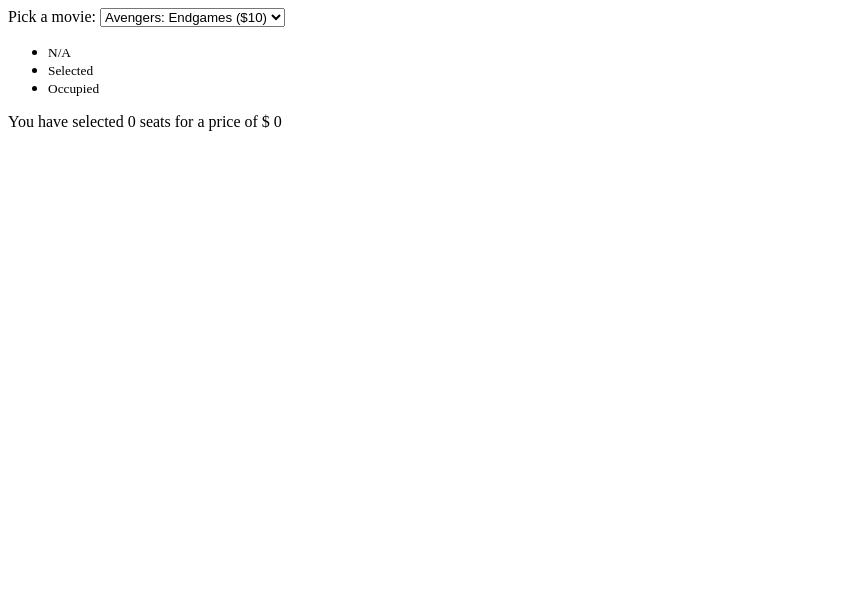
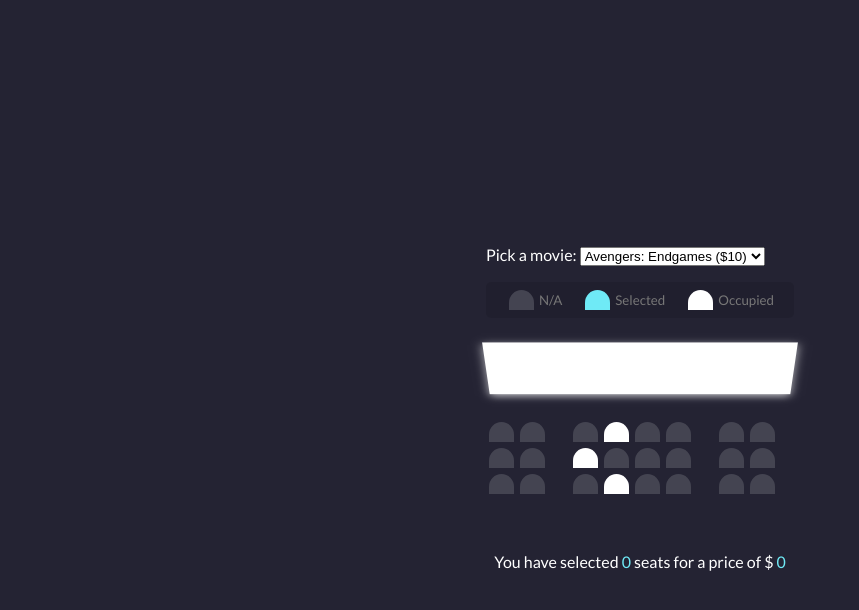
Before and after one commit to KarolinaZaw/20-Web-Projects-in-Vanilla-JS, a plain HTML site: page Movie_Seat_Booking/index.html in a window 1280 px wide. Shown: the whole page, without its empty margins (0-859 px from the left). Drawn offline with Linux system fonts and the light colour scheme.

Commit message:
Add complete css file

```diff
--- a/Movie_Seat_Booking/index.html
+++ b/Movie_Seat_Booking/index.html
@@ -19,7 +19,7 @@
             <option value="9"> The Lion King ($9)</option>
         </select>
 
-        <ul>
+        <ul class="showcase">
             <li>
                 <div class="seat"></div>
                 <small> N/A</small>
--- a/Movie_Seat_Booking/style.css
+++ b/Movie_Seat_Booking/style.css
@@ -0,0 +1,124 @@
+@import url("https://fonts.googleapis.com/css2?family=Lato:ital,wght@0,100;0,300;0,400;0,700;1,100;1,300;1,400&display=swap");
+
+* {
+  /* margin: 0;
+    padding: 0; */
+  box-sizing: border-box;
+}
+
+body {
+  background-color: #242333;
+  display: flex;
+  color: #fff;
+  flex-direction: column;
+  align-items: center;
+  justify-content: center;
+  height: 100vh;
+  font-family: "lato", sans-serif;
+  margin: 0;
+}
+
+.movie-container {
+  margin: 20px 0;
+}
+
+.movie-conteiner select {
+  background-color: #fff;
+  border: 0;
+  border-radius: 5px;
+  font-size: 14px;
+  margin-left: 10px;
+  padding: 5px 15px 5px 15px;
+  -moz-appearance: none;
+  -webkit-appearance: none;
+  appearance: none;
+}
+
+.seat {
+  background-color: #444451;
+  height: 20px;
+  width: 25px;
+  margin: 3px;
+  border-top-left-radius: 15px;
+  border-top-right-radius: 15px;
+}
+
+.container {
+  perspective: 1000px;
+  margin-bottom: 30px;
+}
+.seat.selected {
+  background-color: #6feaf6;
+}
+
+.seat.occupied {
+  background-color: #fff;
+}
+
+.seat:nth-of-type(2) {
+  margin-right: 25px;
+}
+
+.seat:nth-last-of-type(2) {
+  margin-left: 25px;
+}
+
+.showcase {
+  background: rgba(0, 0, 0, 0.2);
+  padding: 5px 10px;
+  border-radius: 5px;
+  color: #777;
+  list-style-type: none;
+  display: flex;
+  justify-content: space-between;
+}
+
+.seat:not(.occupied):hover {
+  cursor: pointer;
+  transform: scale(1.2);
+}
+
+.showcase .seat:not(.occupied):hover {
+  cursor: default;
+  transform: scale(1);
+}
+
+.showcase {
+  background: rgba(0, 0, 0, 0.1);
+  padding: 5px 10px;
+  border-radius: 5px;
+  color: #777;
+  list-style-type: none;
+}
+
+.showcase li {
+  display: flex;
+  align-items: center;
+  justify-content: center;
+  margin: 0 10px;
+}
+
+.showcase li small {
+  margin-left: 2px;
+}
+
+.row {
+  display: flex;
+}
+
+.screen {
+  background-color: #fff;
+  height: 70px;
+  width: 100%;
+  margin: 15px 0;
+  transform: rotateX(-45deg);
+  box-shadow: 0 3px 10px rgba(255, 255, 255, 0.7);
+}
+
+p.text {
+  margin: 5px 0;
+}
+
+p.text span {
+  color: #6feaf6;
+}
```
